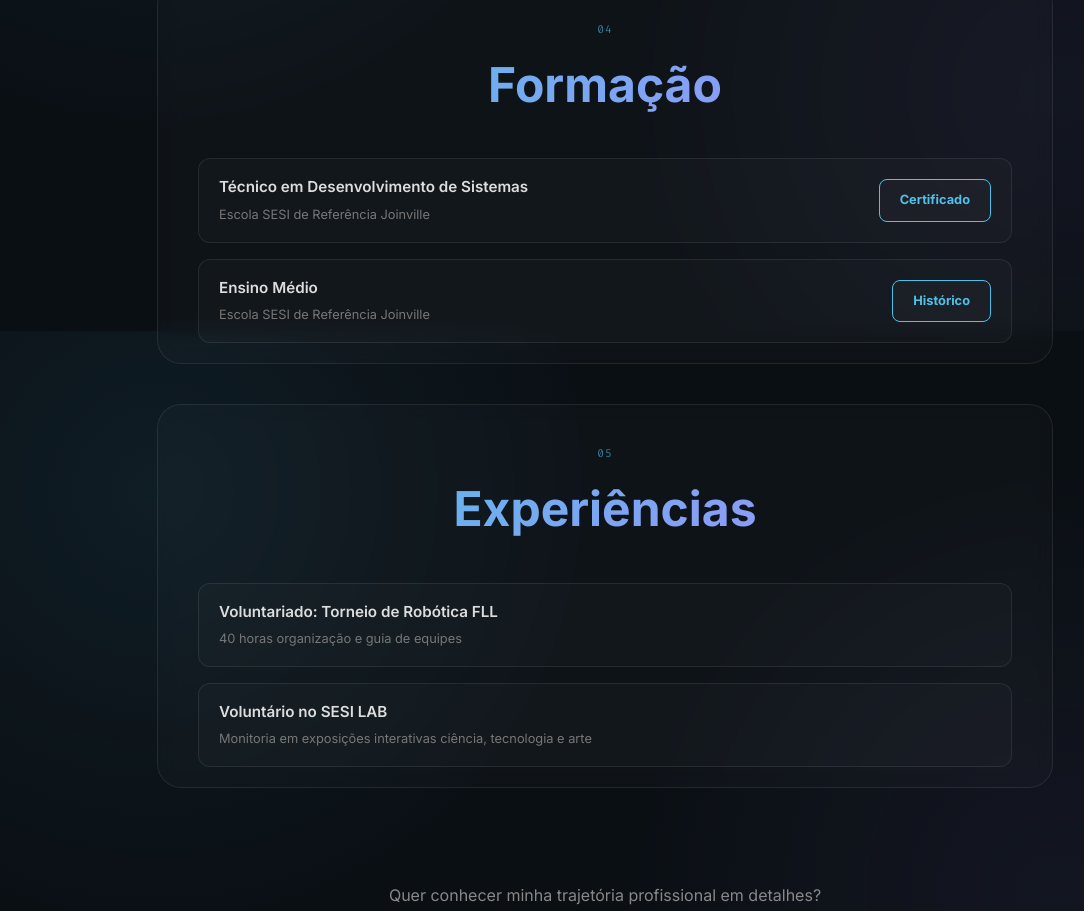
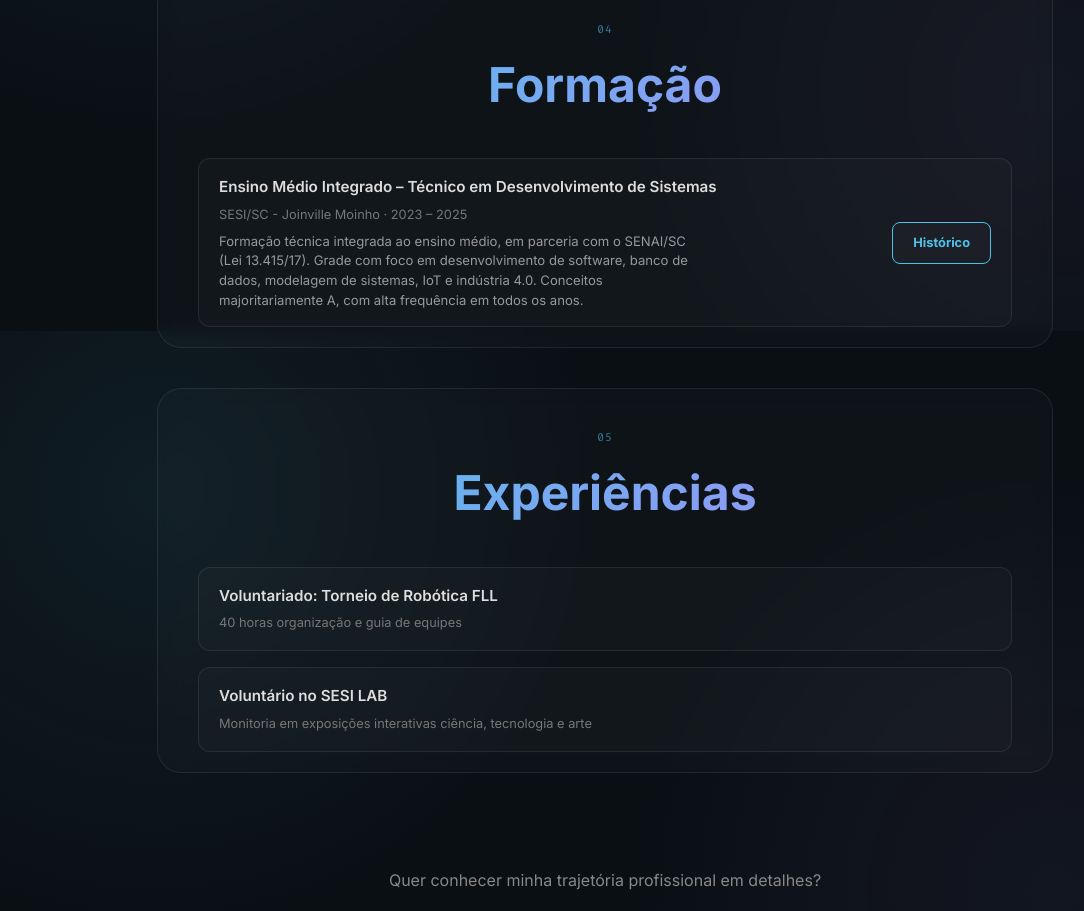
Before and after one commit to Braian-de-Liz/portfolio_braian, a React (Vite) app: page /sobre in a window 1280 px wide. Shown: the part 2069-2980 px from the top of the page, without its empty margins (35-1119 px from the left). Built offline with nearby package versions, Linux system fonts and the light colour scheme.

Commit message:
formações mais bem detalhadas

```diff
--- a/src/App.css
+++ b/src/App.css
@@ -668,6 +668,14 @@ main,
 .sobre-formacao-local {
     font-size: 0.8rem;
     color: #777;
+}
+
+.sobre-formacao-desc {
+    font-size: 0.82rem;
+    color: #999;
+    line-height: 1.5;
+    margin-top: 6px;
+    max-width: 480px;
 }
 
 /* DOCUMENTOS */
--- a/src/pages/projetos.jsx
+++ b/src/pages/projetos.jsx
@@ -180,10 +180,7 @@ const schema = z.object({
                         <img src="https://cdn.jsdelivr.net/gh/devicons/devicon/icons/postgresql/postgresql-plain.svg" alt="PostgreSQL" />
                         <span>PostgreSQL</span>
                     </div>
-                    <div className="skill-card" title="Linguagem compilada com concorrência nativa para microsserviços">
-                        <img src="https://cdn.jsdelivr.net/gh/devicons/devicon/icons/go/go-original.svg" alt="Go" />
-                        <span>Go</span>
-                    </div>
+
                     <div className="skill-card" title="Biblioteca para interfaces de usuário component-based">
                         <img src="https://cdn.jsdelivr.net/gh/devicons/devicon/icons/react/react-original.svg" alt="React" />
                         <span>React</span>
@@ -192,10 +189,7 @@ const schema = z.object({
                         <img src="https://cdn.simpleicons.org/supabase" alt="Supabase" />
                         <span>Supabase</span>
                     </div>
-                    <div className="skill-card" title="Containerização para ambientes consistentes de execução">
-                        <img src="https://cdn.jsdelivr.net/gh/devicons/devicon/icons/docker/docker-plain.svg" alt="Docker" />
-                        <span>Docker</span>
-                    </div>
+
                 </div>
 
                 <ArchitectureDiagram />
--- a/src/pages/sobre.jsx
+++ b/src/pages/sobre.jsx
@@ -147,24 +147,14 @@ function Sobre() {
                 <div className="sobre-formacao-items" ref={formacaoItemsRef}>
                     <div className="sobre-formacao-item">
                         <div className="sobre-formacao-info">
-                            <h3>Técnico em Desenvolvimento de Sistemas</h3>
-                            <span className="sobre-formacao-local">Escola SESI de Referência Joinville</span>
-                        </div>
-                        <a
-                            href="/ASSETS/documentos/histórico escolar braian de liz (2).pdf"
-                            download="Historico_Braian_de_Liz.pdf"
-                            className="pagina-boton"
-                            target="_blank"
-                            rel="noopener noreferrer"
-                        >
-                            Certificado
-                        </a>
-                    </div>
-
-                    <div className="sobre-formacao-item">
-                        <div className="sobre-formacao-info">
-                            <h3>Ensino Médio</h3>
-                            <span className="sobre-formacao-local">Escola SESI de Referência Joinville</span>
+                            <h3>Ensino Médio Integrado – Técnico em Desenvolvimento de Sistemas</h3>
+                            <span className="sobre-formacao-local">SESI/SC - Joinville Moinho · 2023 – 2025</span>
+                            <p className="sobre-formacao-desc">
+                                Formação técnica integrada ao ensino médio, em parceria com o SENAI/SC
+                                (Lei 13.415/17). Grade com foco em desenvolvimento de software,
+                                banco de dados, modelagem de sistemas, IoT e indústria 4.0.
+                                Conceitos majoritariamente A, com alta frequência em todos os anos.
+                            </p>
                         </div>
                         <a
                             href="/ASSETS/documentos/histórico escolar braian de liz (2).pdf"
```
Also changed, not shown: 1 other file (tests, documents, lock files or other folders).
